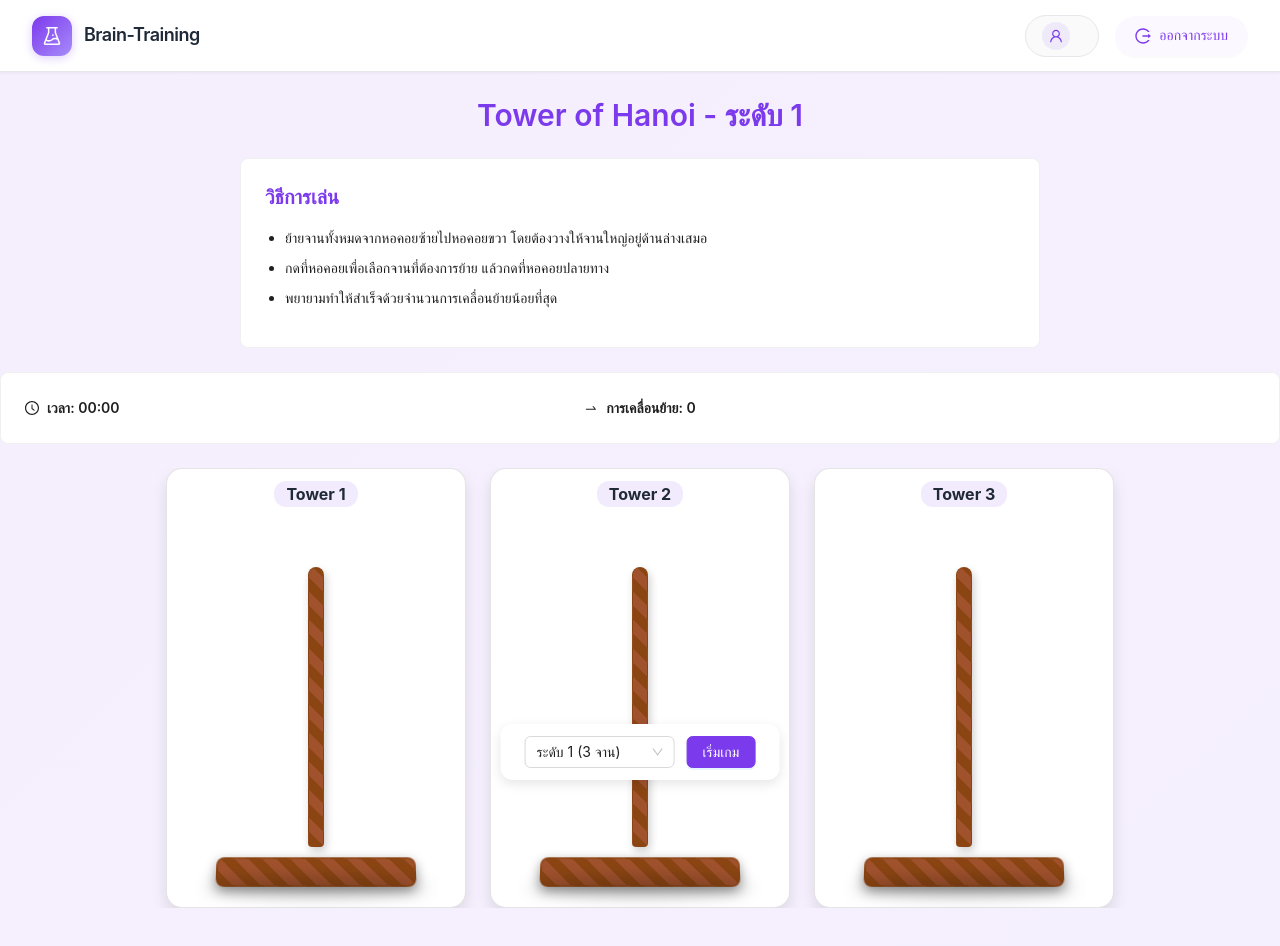
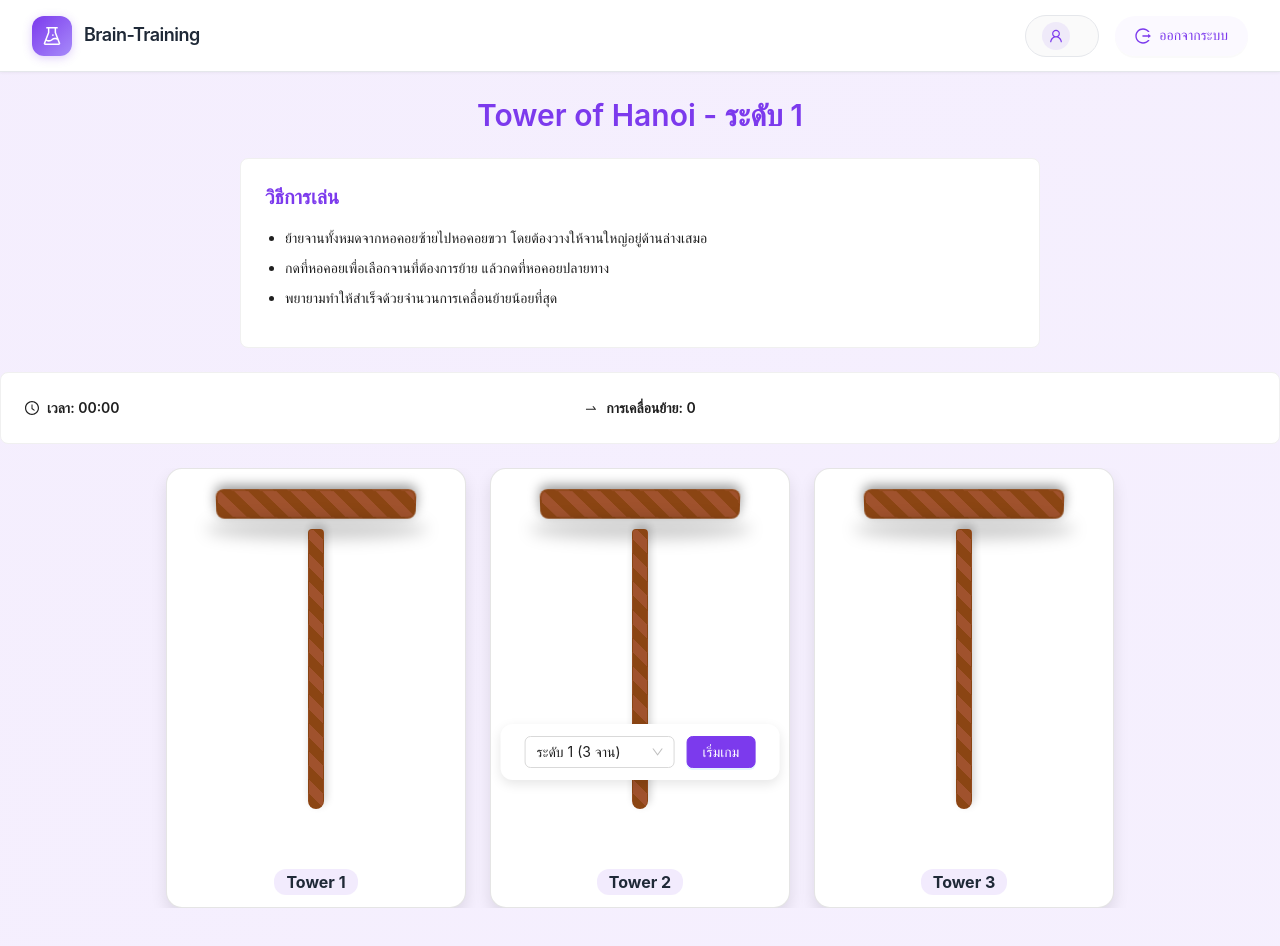
Before and after one commit to Jareansuk14/Brain-Training-Client, a React (Vite) app: page /activity-13 in a window 1280 px wide. Shown: the top 946 px of the page. Built offline with nearby package versions, Linux system fonts and the light colour scheme; sample sign-in values are in the browser's storage.

Commit message:
first commit

```diff
--- a/src/pages/TowerOfHanoi.jsx
+++ b/src/pages/TowerOfHanoi.jsx
@@ -104,35 +104,38 @@ const OrientationCheck = ({ children }) => {
 };
 
 // Disc Component
-const Disc = ({ size, color, index, isTop, isSelected }) => {
+const Disc = ({ size, color, index, isBottom, isSelected, totalDiscs }) => {
   const baseWidth = window.innerWidth <= 1024 ? 30 : 40;
   const widthIncrement = window.innerWidth <= 1024 ? 20 : 25;
   const width = baseWidth + size * widthIncrement;
+  const discHeight = window.innerWidth <= 1024 ? 24 : 32;
+
+  // Calculate the total stack height to ensure proper animation
+  const stackHeight = totalDiscs * (discHeight + 4); // 4px for margin
 
   return (
     <div
       style={{
         width: `${width}px`,
-        height: window.innerWidth <= 1024 ? "24px" : "32px",
+        height: `${discHeight}px`,
         backgroundColor: color,
-        margin: "2px auto",
-        borderRadius: "16px",
-        cursor: "pointer",
-        boxShadow: "0 4px 8px rgba(0,0,0,0.3)",
-        display: "flex",
-        alignItems: "center",
-        justifyContent: "center",
-        color: "rgba(255,255,255,0.9)",
-        fontSize: window.innerWidth <= 1024 ? "12px" : "14px",
-        fontWeight: "bold",
-        transition: "all 0.3s ease",
-        border: "2px solid rgba(255,255,255,0.4)",
-        transform:
-          isSelected && isTop
-            ? "translateY(-20px) scale(1.05)"
-            : "translateY(0) scale(1)",
-        zIndex: isSelected && isTop ? 3 : 2,
-        position: "relative",
+        margin: '2px auto',
+        borderRadius: '16px',
+        cursor: 'pointer',
+        boxShadow: '0 -4px 8px rgba(0,0,0,0.3)',
+        display: 'flex',
+        alignItems: 'center',
+        justifyContent: 'center',
+        color: 'rgba(255,255,255,0.9)',
+        fontSize: window.innerWidth <= 1024 ? '12px' : '14px',
+        fontWeight: 'bold',
+        transition: 'all 0.3s ease',
+        border: '2px solid rgba(255,255,255,0.4)',
+        transform: isSelected && isBottom
+          ? `translateY(${stackHeight}px) scale(1.05)` // Animate relative to stack height
+          : 'translateY(0) scale(1)',
+        zIndex: isSelected && isBottom ? 3 : 2,
+        position: 'relative',
       }}
     >
       {size}
@@ -148,48 +151,48 @@ const TowerBase = () => {
   return (
     <div
       style={{
-        position: "relative",
+        position: 'relative',
         width: `${baseWidth}px`,
         height: `${baseHeight}px`,
-        marginBottom: "0",
-        padding: "0",
+        marginTop: '0',
+        padding: '0',
       }}
     >
-      {/* Main Base */}
+      {/* Main Base - Flipped */}
       <div
         style={{
-          position: "absolute",
-          bottom: "0",
+          position: 'absolute',
+          top: '0',
           left: `${baseWidth * 0.115}px`,
           width: `${baseWidth * 0.77}px`,
           height: `${baseHeight * 0.75}px`,
           background: WOOD_TEXTURE,
-          borderRadius: "8px",
-          boxShadow: "0 4px 12px rgba(0,0,0,0.4)",
-          transform: "perspective(500px) rotateX(10deg)",
-          transformStyle: "preserve-3d",
-          border: "2px solid rgba(139, 69, 19, 0.6)",
+          borderRadius: '8px',
+          boxShadow: '0 -4px 12px rgba(0,0,0,0.4)',
+          transform: 'perspective(500px) rotateX(-10deg)',
+          transformStyle: 'preserve-3d',
+          border: '2px solid rgba(139, 69, 19, 0.6)',
         }}
       />
 
-      {/* Base Shadow */}
+      {/* Base Shadow - Flipped */}
       <div
         style={{
-          position: "absolute",
-          bottom: `-${baseHeight * 0.25}px`,
+          position: 'absolute',
+          top: `${baseHeight * 0.75}px`,
           left: `${baseWidth * 0.077}px`,
           width: `${baseWidth * 0.85}px`,
           height: `${baseHeight * 0.5}px`,
-          background: "rgba(0,0,0,0.2)",
-          filter: "blur(8px)",
-          borderRadius: "50%",
+          background: 'rgba(0,0,0,0.2)',
+          filter: 'blur(8px)',
+          borderRadius: '50%',
         }}
       />
     </div>
   );
 };
 
-// Tower Component
+// Updated Tower Component with bottom disc selection
 const Tower = ({ index, discs, discColors, selectedTower, onTowerClick }) => {
   const towerWidth = window.innerWidth <= 1024 ? 240 : 300;
   const towerHeight = window.innerWidth <= 1024 ? 300 : 400;
@@ -200,67 +203,70 @@ const Tower = ({ index, discs, discColors, selectedTower, onTowerClick }) => {
     <div
       onClick={() => onTowerClick(index)}
       style={{
-        display: "flex",
-        flexDirection: "column",
-        justifyContent: "flex-end",
-        alignItems: "center",
+        display: 'flex',
+        flexDirection: 'column',
+        justifyContent: 'flex-start',
+        alignItems: 'center',
         minHeight: `${towerHeight}px`,
         width: `${towerWidth}px`,
-        padding: "20px",
-        backgroundColor: isSelected ? "rgba(124, 58, 237, 0.1)" : "white",
-        borderRadius: "16px",
+        padding: '20px',
+        backgroundColor: isSelected ? 'rgba(124, 58, 237, 0.1)' : 'white',
+        borderRadius: '16px',
         boxShadow: isSelected
-          ? "0 0 0 2px rgba(124, 58, 237, 0.5)"
-          : "0 8px 16px rgba(0, 0, 0, 0.1)",
-        transition: "all 0.3s ease",
-        position: "relative",
-        border: "1px solid rgba(0,0,0,0.1)",
-        flex: "0 0 auto",
-        cursor: "pointer",
+          ? '0 0 0 2px rgba(124, 58, 237, 0.5)'
+          : '0 8px 16px rgba(0, 0, 0, 0.1)',
+        transition: 'all 0.3s ease',
+        position: 'relative',
+        border: '1px solid rgba(0,0,0,0.1)',
+        flex: '0 0 auto',
+        cursor: 'pointer',
       }}
     >
-      {/* Tower Number */}
+      {/* Tower Number - at bottom */}
       <div
         style={{
-          position: "absolute",
-          top: "12px",
-          fontSize: window.innerWidth <= 1024 ? "14px" : "16px",
+          position: 'absolute',
+          bottom: '12px',
+          fontSize: window.innerWidth <= 1024 ? '14px' : '16px',
           color: COLORS.dark,
-          fontWeight: "bold",
-          padding: "4px 12px",
-          borderRadius: "12px",
-          background: "rgba(124, 58, 237, 0.1)",
+          fontWeight: 'bold',
+          padding: '4px 12px',
+          borderRadius: '12px',
+          background: 'rgba(124, 58, 237, 0.1)',
         }}
       >
         Tower {index + 1}
       </div>
 
-      {/* Discs Container */}
+      {/* Tower Base - at top */}
+      <TowerBase />
+
+      {/* Discs Container - Flipped */}
       <div
         style={{
-          display: "flex",
-          flexDirection: "column-reverse",
-          alignItems: "center",
+          display: 'flex',
+          flexDirection: 'column',
+          alignItems: 'center',
           minHeight: `${rodHeight}px`,
-          justifyContent: "flex-start",
-          width: "100%",
+          justifyContent: 'flex-start',
+          width: '100%',
           zIndex: 1,
-          marginBottom: "16px",
-          position: "relative",
+          marginTop: '16px',
+          position: 'relative',
         }}
       >
         {/* Tower Rod */}
         <div
           style={{
-            position: "absolute",
-            bottom: "-16px",
-            width: "16px",
+            position: 'absolute',
+            top: '-16px',
+            width: '16px',
             height: `${rodHeight}px`,
             background: WOOD_TEXTURE,
-            borderRadius: "8px 8px 4px 4px",
-            boxShadow: "2px 4px 8px rgba(0,0,0,0.2)",
+            borderRadius: '4px 4px 8px 8px',
+            boxShadow: '2px -4px 8px rgba(0,0,0,0.2)',
             zIndex: 0,
-            border: "1px solid rgba(139, 69, 19, 0.6)",
+            border: '1px solid rgba(139, 69, 19, 0.6)',
           }}
         />
 
@@ -271,14 +277,12 @@ const Tower = ({ index, discs, discColors, selectedTower, onTowerClick }) => {
             size={disc}
             color={discColors[disc - 1]}
             index={i}
-            isTop={i === discs.length - 1}
+            isBottom={i === discs.length - 1} // Changed from isTop to isBottom
             isSelected={isSelected}
+            totalDiscs={discs.length}
           />
         ))}
       </div>
-
-      {/* Tower Base */}
-      <TowerBase />
     </div>
   );
 };
@@ -768,12 +772,6 @@ const TowerOfHanoi = () => {
             </Text>
           )}
         </div>
-        {previousResults && (
-          <div style={{ fontSize: "14px", color: "#666", marginTop: "8px" }}>
-            ครั้งที่แล้ว: เวลา {formatTime(previousResults.totalTime)},{" "}
-            {previousResults.totalMoves} ครั้ง
-          </div>
-        )}
       </div>,
       5
     );
```
